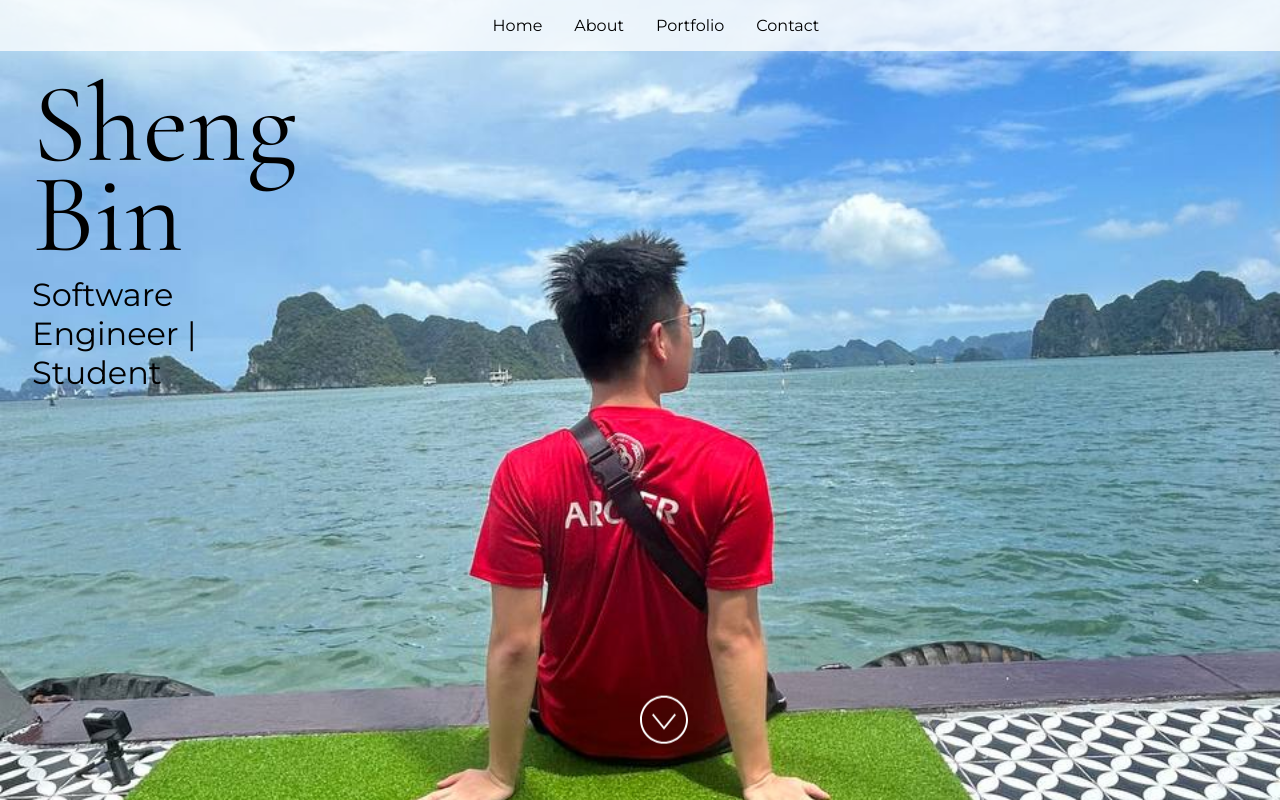
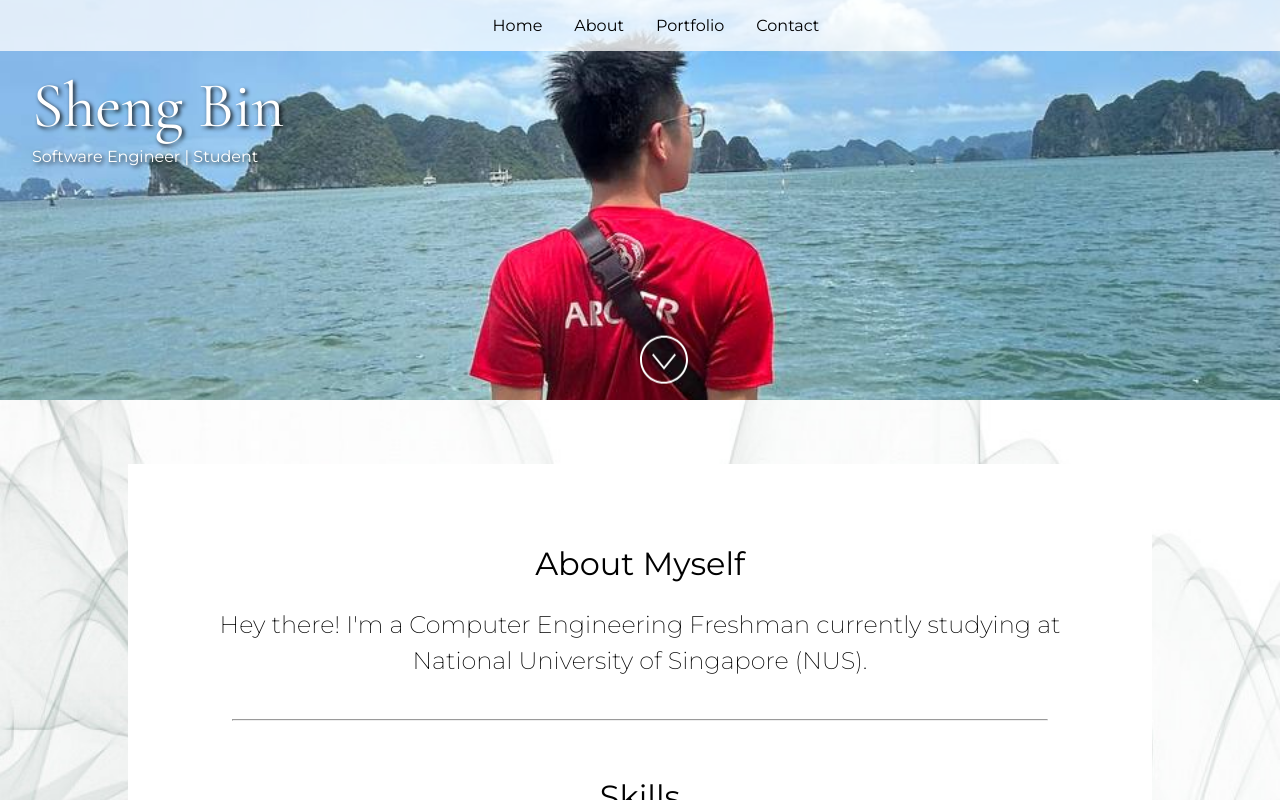
Before and after one commit to ShengBin-101/portfolio-site, a React (Vite) app: page / in a window 1280 px wide. Built offline with nearby package versions, Linux system fonts and the light colour scheme.

Commit message:
Updated Projects

```diff
--- a/package.json
+++ b/package.json
@@ -3,11 +3,12 @@
   "version": "1.0.0",
   "description": "Sheng Bin's portfolio site",
   "source": "src/index.html",
-  "homepage": "https://ShengBin-101.github.io/portfolio-site",
+  "homepage": "https://shengbin-101.github.io/portfolio-site/",
+
   "scripts": {
     "start": "parcel",
     "build": "parcel build",
-    "build-gh": "parcel build --public-url 'https://ShengBin-101.github.io/portfolio-site'",
+    "build-gh": "parcel build --public-url 'https://shengbin-101.github.io/portfolio-site/'",
     "predeploy": "npm run build-gh",
     "deploy": "gh-pages -d dist"
   },
--- a/src/Components/About.jsx
+++ b/src/Components/About.jsx
@@ -54,7 +54,7 @@ const About = () => {
         className="slideIn"
         style={{
           backgroundColor: "white",
-          width: "50%",
+          width: "70%",
           padding: "4rem",
           margin: "3rem auto",
           textAlign: "center",
@@ -70,8 +70,8 @@ const About = () => {
             textAlign: "left",
             columns: 2,
             fontSize: "1.25rem",
-            margin: "2rem 2rem",
-            gap: "2rem",
+            margin: "2rem 1rem",
+            gap: "1rem",
           }}
         >
           {languagesList.map((skill) => (
@@ -84,8 +84,8 @@ const About = () => {
             textAlign: "left",
             columns: 2,
             fontSize: "1.25rem",
-            margin: "2rem 2rem",
-            gap: "2rem",
+            margin: "2rem 1rem",
+            gap: "1rem",
           }}
         >
           {hardwareList.map((skill) => (
--- a/src/Components/Home.jsx
+++ b/src/Components/Home.jsx
@@ -28,11 +28,20 @@ const Home = ({ name, title }) => {
   return (
     <section id="home" className="min-height">
       <img className="viet_bg" src={image} alt="" />
-      <div style={{ position: "absolute", top: "5rem", left: "2rem", width: "17rem" }}>
-        <h1>{name}</h1>
-        <h2>{title}</h2>
+      <div
+        style={{
+          position: "sticky",
+          top: "5rem",
+          left: "2rem",
+          width: "40%",
+          color: "white",
+          textShadow: "2px 2px 4px rgba(0, 0, 0, 0.9)",
+        }}
+      >
+        <h1 className="name">{name}</h1>
+        <h2 className="title">{title}</h2>
       </div>
-      <div style={{ position: "absolute", bottom: "3rem", left: "50%" }}>
+      <div style={{ position: "absolute", bottom: "0.5rem", left: "50%" }}>
         <img
           className="slideIn"
           src={arrowSvg}
--- a/src/Components/Portfolio.jsx
+++ b/src/Components/Portfolio.jsx
@@ -35,6 +35,21 @@ const projectList = [
     description:
       "Autonomous robot that can solve a maze, detect and process data from the environment using Arduino Uno.",
     url: "https://github.com/ShengBin-101/CG1111A-Final-Project",
+    tag: ["Arduino"],
+  },
+  {
+    title: "Intelligent Transport System (ITS) 🚦",
+    description:
+      "Streamlines on-campus Autonomous Vehicle(MooVita) trials with dynamic roadblocks. Cameras monitor traffic for real-time traffic analysis and Microcontrollers enable traffic prioritization at junctions.",
+    url: "https://github.com/tanxuanyun/Tiny_YOLO_Vehicle_Detection_and_Counting",
+    tag: ["Microcontroller (ESP32)", "Deep Learning (Tiny-Yolo)"],
+  },
+  {
+    title: "Autonomous Robot Car 🚗",
+    description:
+      "Developed teaching materials to guide students with hardware/electronics assembly and ROS basics to future students.",
+    url: "",
+    tag: ["ROS", "3D CAD", "Raspberry Pi"],
   },
 ];
 
@@ -42,9 +57,9 @@ const Portfolio = () => {
   return (
     <section className="padding" id="portfolio">
       <h2 style={{ textAlign: "center" }}>Projects</h2>
-      <div style={{ display: "flex", paddingTop: "2rem" }}>
+      <div style={{ paddingTop: "2 rem" }}>
         <div className="container">
-          <div style={{ maxWidth: "80%", maxHeight: "80%" }}>
+          <div style={{ display: "grid" }}>
             <img
               src={image}
               className="slideIn"
@@ -52,6 +67,9 @@ const Portfolio = () => {
                 animation: "2s ease-out 0s 1 slideInLeft",
                 objectFit: "cover",
                 borderRadius: "10px",
+                justifySelf: "center",
+                width: "100%",
+                maxWidth: "200px",
               }}
               alt={imageAltText}
             />
@@ -61,7 +79,14 @@ const Portfolio = () => {
               <a href={project.url} target="_blank" rel="noopener noreferrer">
                 <h3 style={{ flexBasis: "40px" }}>{project.title}</h3>
               </a>
-              <p className="small">{project.description}</p>
+              <div>
+                <p className="small">{project.description}</p>
+                {project.tag.map((tag) => (
+                  <p className="tag" key={tag}>
+                    {tag}
+                  </p>
+                ))}
+              </div>
             </div>
           ))}
         </div>
--- a/src/styles.css
+++ b/src/styles.css
@@ -70,11 +70,11 @@ section {
 }
 
 section.min-height {
-  min-height: 100vh;
+  min-height: 50vh;
 }
 
 section.padding {
-  padding: 5rem 0;
+  padding: 1rem 0;
 }
 
 section img.viet_bg {
@@ -110,6 +110,23 @@ h1 {
   margin: 0;
 }
 
+h1.name {
+  font-family: "Cormorant Garamond", serif;
+  font-size: 4rem;
+  font-weight: 400;
+  line-height: 0.8;
+  margin: 0;
+}
+
+
+h2.title {
+  font-size: 1rem;
+  font-weight: 400;
+  margin: 0;
+  padding-top: 1rem;
+  padding-bottom: 1rem;
+}
+
 h2 {
   font-size: 2rem;
   font-weight: 400;
@@ -135,7 +152,19 @@ p.large {
 }
 
 p.small {
-  font-size: 15px;
+  font-size: 14px;
+}
+
+p.tag{
+
+  font-size: 12px;
+  font-weight: 600;
+  text-transform: uppercase;
+  letter-spacing: 1px;
+  color: #8e69be;
+  border-radius: 5px;
+  border: 1px solid #8e69be;
+  padding: 10px;
 }
 
 hr {
@@ -162,18 +191,20 @@ a:hover {
 .container {
   display: grid;
   grid-gap: 20px;
-  grid-template-columns: 330px 300px;
-  margin: 20px auto;
+  grid-template-columns: 1fr 1fr;
+  justify-content: center;
+  padding: 10px 25%;
 }
 
 .container .box {
+  flex-direction: column;
+  display: flex;
   border-radius: 10px;
   border: 1px solid rgb(204, 204, 204);
-  display: flex;
-  flex-direction: column;
-  justify-content: flex-start;
+  justify-content: space-between;
   padding: 24px 16px;
   text-align: center;
+  max-width: 300px;
 }
 
 img.socialIcon {
```
